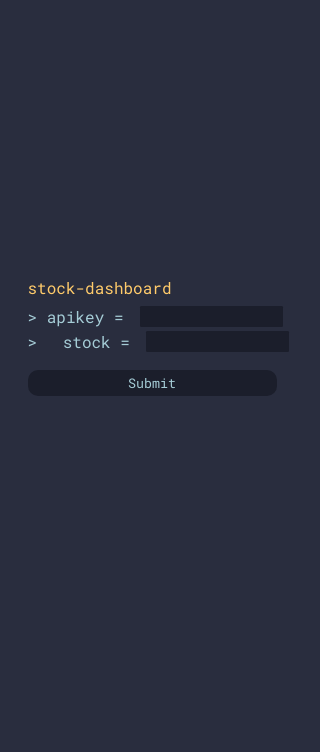
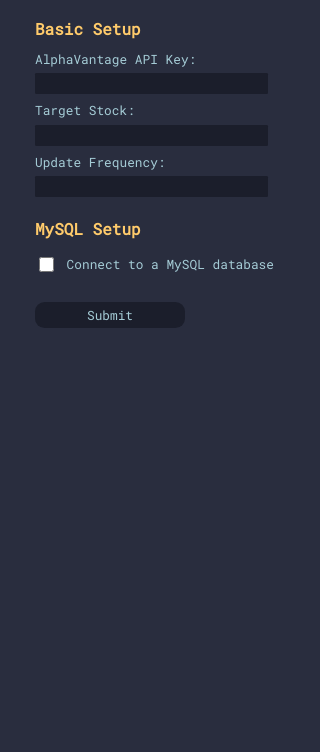
Before and after one commit to thismarvin/stock-dashboard, an Electron app: page index.html in a window 320 px wide. Shown: the part 92-844 px from the top of the page. Drawn offline with Linux system fonts and the light colour scheme.

Commit message:
refactored layout

```diff
--- a/index.html
+++ b/index.html
@@ -15,15 +15,15 @@
 </head>
 
 <body>
-    <div class="menu">
-        <div class="dragable"></div>
-        <div class="buttons">
-            <svg viewBox="0 0 16 16" class="button" id="min-btn">
+    <div id="top-bar">
+        <div id="dragable"></div>
+        <div id="top-bar-buttons">
+            <svg viewBox="0 0 16 16" class="top-bar-button" id="btn-min">
                 <g>
                     <line x1="0" y1="8" x2="16" y2="8" />
                 </g>
             </svg>
-            <svg viewBox="0 0 8 8" class="button" id="close-btn">
+            <svg viewBox="0 0 8 8" class="top-bar-button" id="btn-close">
                 <g>
                     <line x1="1" y1="1" x2="7" y2="7" />
                     <line x1="1" y1="7" x2="7" y2="1" />
@@ -32,30 +32,74 @@
         </div>
     </div>
 
+    <div id="contents">
         <div class="container">
-        <div class="startup">
-            <div class="command-line">
-                <span id="title">stock-dashboard</span>
-            </div>
+            <div id="startup">
+                <section id="title">
+                    <h3>Stock Dashboard</h3>
+                    <hr>
+                </section>
 
-            <div class="command-line">
-                <span>> apikey = </span>
+                <section id="basic-setup">
+                    <h4>Basic Setup</h4>
+                    <div id="basic-fields">
+                        <div class="field">
+                            <span>AlphaVantage API Key:</span>
                             <input type="text" id="input-api-key">
                         </div>
 
-            <div class="command-line">
-                <span>>  stock = </span>
+                        <div class="field">
+                            <span>Target Stock:</span>
                             <input type="text" id="input-stock">
                         </div>
 
+                        <div class="field">
+                            <span>Update Frequency:</span>
+                            <input type="text" id="input-frequency">
+                        </div>
+                    </div>
+                </section>
+
+                <section id="mysql-setup">
+                    <h4>MySQL Setup</h4>
+                    <div id="connection">
+                        <input type="checkbox" id="chbox-database">
+                        <span>Connect to a MySQL database</span>
+                    </div>
+                    <div id="mysql-fields">
+                        <div class="field">
+                            <span>Host:</span>
+                            <input type="text" id="input-host">
+                        </div>
+                        <div class="field">
+                            <span>Port:</span>
+                            <input type="text" id="input-port">
+                        </div>
+                        <div class="field">
+                            <span>User:</span>
+                            <input type="text" id="input-user">
+                        </div>
+                        <div class="field">
+                            <span>Password:</span>
+                            <input type="password" id="input-password">
+                        </div>
+                        <div class="field">
+                            <span>Database:</span>
+                            <input type="text" id="input-database">
+                        </div>
+                    </div>
+                </section>
+
                 <button id="btn-submit">Submit</button>
+
             </div>
         </div>
 
-    <div class="dashboard">
+        <div id="dashboard">
             <div id="price" class="chart"></div>
             <div id="macd" class="chart"></div>
             <div id="rsi" class="chart"></div>
+        </div>
     </div>
 
 </body>
--- a/src/css/main.scss
+++ b/src/css/main.scss
@@ -40,56 +40,78 @@ body {
     font-family: 'Roboto Mono', sans-serif;
 }
 
-.button {
-    width: var(--button-svg-size);
-    height: calc(var(--button-svg-size) + var(--menu-padding));
-    padding: calc((var(--dragable-height) - var(--button-svg-size)) / 2) calc((var(--button-width) - var(--button-svg-size)) / 2);
-    fill: none;
-    stroke: #9AA0C0;
-    stroke-width: 1px;
+::-webkit-scrollbar {
+    width: 1em;
 }
 
-.button#min-btn:hover {
-    background: #323541;
+::-webkit-scrollbar-thumb {
+    background-color: rgba(1, 1, 1, 0.2);
 }
 
-.button#close-btn:hover {
-    background: #D41224;
-    stroke: white;
-}
-
-.menu {
+#top-bar {
     display: flex;
     background: #1B1E2B;
+    width: 100%;
 
-    .dragable {
+    #dragable {
         -webkit-app-region: drag;
         width: calc(100% - var(--button-width));
         height: var(--dragable-height);
         margin: var(--menu-padding) 0 0 var(--menu-padding);
     }
 
-    .buttons {
+    #top-bar-buttons {
         display: flex;
         justify-content: flex-end;
     }
+
+    .top-bar-button {
+        width: var(--button-svg-size);
+        height: calc(var(--button-svg-size) + var(--menu-padding));
+        padding: calc((var(--dragable-height) - var(--button-svg-size)) / 2) calc((var(--button-width) - var(--button-svg-size)) / 2);
+        fill: none;
+        stroke: #9AA0C0;
+        stroke-width: 1px;
+    }
+
+    .top-bar-button#btn-min:hover {
+        background: #323541;
+    }
+
+    .top-bar-button#btn-close:hover {
+        background: #D41224;
+        stroke: white;
+    }
 }
 
+#contents {
+    width: 100%;
+    height: calc(100% - var(--menu-height));
+    overflow-y: scroll;
+}
 
 .container {
-    display: flex;
-    align-items: center;
-    justify-content: center;
+    width: 250px;
     margin: 0 auto;
-    width: 265px;
-    height: calc(100% - 45px);
 }
 
-.startup {
-    width: 265px;
+#startup {
 
-    input {
-        width: 135px;
+    section {
+        margin: 1em 0;
+    }
+
+    h3, h4 {
+        margin-bottom: 0.75em;
+        color: #FFCB6B;
+    }
+
+    p {
+        font-size: 0.8em;
+    }
+
+    input[type=text], input[type=password] {
+        width: 225px;
         height: 21px;
         border-radius: 0.1em;
         border: 0;
@@ -99,31 +121,48 @@ body {
         color: text-color(secondary);
     }
 
+    input[type=checkbox] {
+        width: 15px;
+        height: 15px;
+        transform: translateY(3px);
+    }
+
     button {
-        width: 249px;
+        width: 60%;
+        font-size: 0.8em;
         border-radius: 0.75em;
         border: 0;
-        margin: 0;
-        margin-top: 1em;
+        margin: 1em 0;
+        padding: 0.4em;
         cursor: pointer;
-        padding: 0.3em;
         background: #1B1E2B;
         color: text-color(primary);
     }
 
-    .command-line {
-        display: inline-flex;
-        margin-bottom: 0.25em;
+    span {
+        font-size: 0.8em;
     }
 
-    #title {
-        margin-bottom: 0.25em;
-        color: #FFCB6B;
+    .field {
+        display: flex;
+        flex-direction: column;
+        margin-bottom: 0.5em;
+
+        span {
+            margin-bottom: 0.5em;
+        }
+    }
+
+    #connection {
+        margin-bottom: 0.5em;
+    }
+
+    #mysql-fields {
+        display: none;
     }
 }
 
-
-.dashboard {
+#dashboard {
     width: 100%;
     height: calc(100vh - var(--menu-height));
 
```
Also changed, not shown: src/css/main.css, 1 other file. Lines whose indentation alone changed are shown as unchanged.
